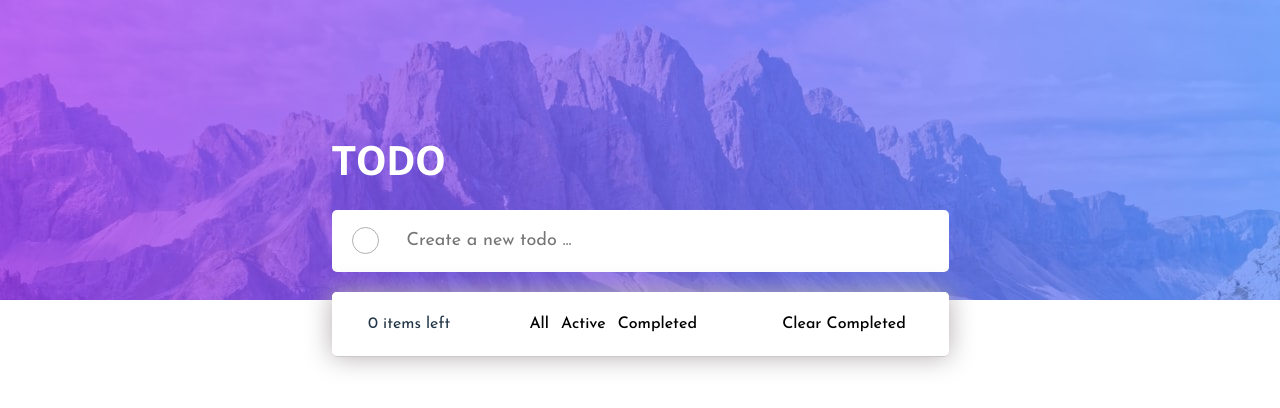
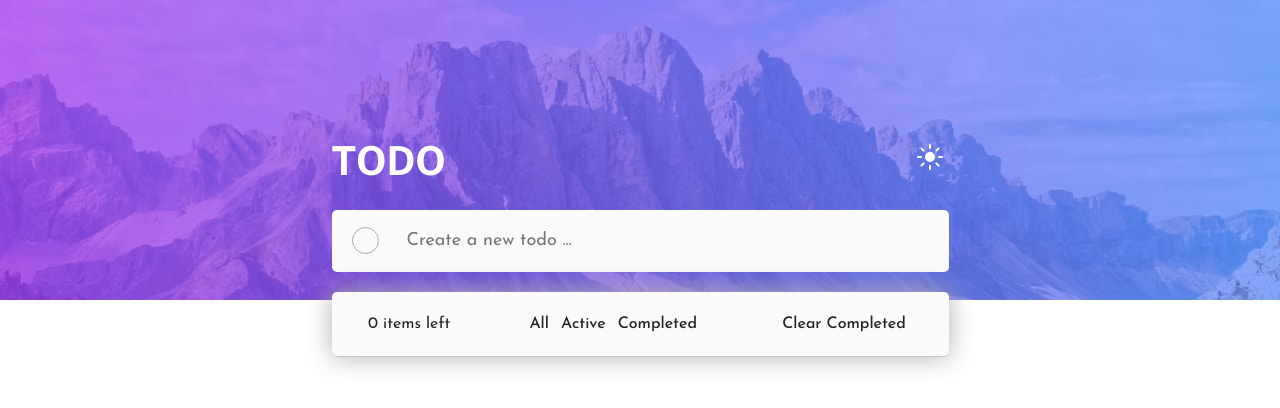
Before and after one commit to unachoza/FEM-Todo-App, a React (Vite) app: page / in a window 1280 px wide. Shown: the top 408 px of the page. Built offline with nearby package versions, Linux system fonts and the light colour scheme.

Commit message:
added light and dark theme

```diff
--- a/src/App.css
+++ b/src/App.css
@@ -5,8 +5,47 @@
 	text-align: center;
 	font-family: "Josefin Sans", serif;
 }
+:root {
+	--mobile-background-image: url("./assets/images/bg-mobile-light.jpg");
+	--desktop-background-image: url("./assets/images/bg-desktop-light.jpg");
+	/* COLORS */
+	/* color mode === hsl(hue, saturation, lightness) */
+	--bright-blue: hsl(220, 98%, 61%);
+	--Background-color: hsl(0, 0%, 98%);
+	--line-color: hsl(236, 33%, 92%);
+	--CompletedText-color: hsl(233, 11%, 84%);
+	--Text-color: hsl(220, 4%, 14%);
+	--TodoText-color: hsl(235, 19%, 35%);
+	--inputText-color: hsl(237, 14%, 26%);
+	--body-color: hsl(0, 0%, 100%);
+	--border-color: hsl(236, 33%, 92%);
+
+	--shadow: 35px 50px -15px hsla(237, 20%, 80%, 0.5);
+
+	transition: 0.2s;
+}
+
+[dark-theme="dark"] {
+	--mobile-background-image: url("./assets/images/bg-mobile-dark.jpg");
+	--desktop-background-image: url("./assets/images/bg-desktop-dark.jpg");
+	--bright-blue: hsl(220, 98%, 61%);
+	--Background-color: hsl(235, 21%, 11%);
+	--line-color: hsl(237, 14%, 26%);
+	--CompletedText-color: hsl(233, 14%, 35%);
+	--Text-color: hsl(234, 11%, 52%);
+	--TodoText-color: hsl(234, 39%, 85%);
+	--inputText-color: hsl(234, 39%, 85%);
+	--border-color: hsl(237, 14%, 26%);
+
+	--body-color: hsl(235, 24%, 19%);
+
+	--shadow: 35px 50px -15px hsla(0, 0%, 0%, 0.5);
+
+	transition: 0.2s;
+}
+
 body {
-	background: url("./assets/images/bg-desktop-light.jpg");
+	background: var(--desktop-background-image) var(--body-color);
 	background-repeat: no-repeat !important;
 	background-position: center !important;
 	background-position: top !important;
@@ -17,6 +56,14 @@ body {
 	align-items: flex-start;
 	flex-direction: column;
 	margin-top: 10vh;
+	color: var(--Text-color);
+}
+
+.header {
+	display: flex;
+	justify-content: space-between;
+	align-items: center;
+	width: 100%;
 }
 
 h1 {
@@ -31,7 +78,7 @@ h1 {
 	justify-content: space-around;
 	width: 100%;
 	padding: 20px 0px;
-	background: white;
+	background: --body-color;
 	z-index: 100;
 	border-radius: 5px;
 }
--- a/src/App.tsx
+++ b/src/App.tsx
@@ -3,6 +3,7 @@ import { v4 as uuidv4 } from "uuid";
 import Form from "./Components/Form/Form";
 import Card from "./Components/Card/Card";
 import Button from "./Components/Button/Button";
+import ToggleSetting from "./Components/ToggleSetting/ToggleSetting";
 import "./App.css";
 
 type Todo = {
@@ -78,7 +79,10 @@ function App() {
 	return (
 		<>
 			<div className="container">
-				<h1>TODO</h1>
+				<div className="header">
+					<h1>TODO</h1>
+					<ToggleSetting />
+				</div>
 				<Form handleSubmit={handleSubmit} handleChange={handleInputChange} input={input} />
 				<div className="list-container">
 					{displayTodos(filteredState)?.map((item) => {
--- a/src/Components/Button/Button.css
+++ b/src/Components/Button/Button.css
@@ -5,6 +5,7 @@ button {
 	font-weight: 500;
 	font-family: inherit;
 	cursor: pointer;
+	color: var(--Text-color);
 }
 button:hover {
 	transform: translateY(-1px);
@@ -13,7 +14,7 @@ button:hover {
 
 button:focus,
 button:focus-visible {
-	color: blue;
+	color: var(--bright-blue);
 }
 
 button:hover {
--- a/src/Components/Card/Card.css
+++ b/src/Components/Card/Card.css
@@ -3,7 +3,7 @@
 	display: flex;
 	flex-direction: column;
 	align-items: flex-start;
-	background-color: white;
+	background-color: var(--Background-color);
 	border-radius: 5px;
 	filter: drop-shadow(0px 0px 13px #b3adad);
 }
@@ -41,6 +41,8 @@
 	align-items: center;
 	justify-content: center;
 	border-radius: 50%;
+	fill: red;
+	color: red;
 	border: solid rgba(128, 128, 128, 0.625) 1px;
 }
 .checkbox span:hover {
--- a/src/Components/Form/Form.css
+++ b/src/Components/Form/Form.css
@@ -10,6 +10,7 @@ input {
 	padding-left: 75px;
 	font-size: 18px;
 	font-family: "Josefin Sans", serif;
+	background-color: var(--Background-color);
 }
 .input {
 	display: flex;
--- /dev/null
+++ b/src/Components/ToggleSetting/ToggleSetting.tsx
@@ -0,0 +1,34 @@
+import { useEffect, useState } from "react";
+import sun from "../../assets/images/icon-sun.svg";
+import moon from "../../assets/images/icon-moon.svg";
+import Button from "../Button/Button";
+
+type Theme = "light" | "dark";
+const ToggleSetting = () => {
+	const [theme, setTheme] = useState<Theme>(() => {
+		const localtheme = localStorage.getItem("THEME");
+		if (localtheme == null) return "light";
+		return JSON.parse(localtheme);
+	});
+
+	useEffect(() => {
+		document.body.setAttribute("dark-theme", theme);
+		localStorage.setItem("THEME", JSON.stringify(theme));
+	}, [theme]);
+
+	const toggleTheme = () => {
+		setTheme((prevState) => (prevState === "light" ? "dark" : "light"));
+	};
+
+	return (
+		<div>
+			{theme === "light" ? (
+				<Button onClick={toggleTheme} text={<img src={sun} alt="light mode" />} />
+			) : (
+				<Button onClick={toggleTheme} text={<img src={moon} alt="dark mode" />} />
+			)}
+		</div>
+	);
+};
+
+export default ToggleSetting;
--- a/src/index.css
+++ b/src/index.css
@@ -3,21 +3,10 @@
 	line-height: 1.5;
 	font-weight: 400;
 
-  background-color: #e5e3e3;
-
 	font-synthesis: none;
 	text-rendering: optimizeLegibility;
 	-webkit-font-smoothing: antialiased;
 	-moz-osx-font-smoothing: grayscale;
-}
-
-a {
-  font-weight: 500;
-  color: #646cff;
-  text-decoration: inherit;
-}
-a:hover {
-  color: #535bf2;
 }
 
 body {
@@ -31,18 +20,3 @@ h1 {
 	font-size: 3.2em;
 	line-height: 1.1;
 }
-
-
-
-@media (prefers-color-scheme: light) {
-  :root {
-    color: #213547;
-    background-color: #ffffff;
-  }
-  a:hover {
-    color: #747bff;
-  }
-  button {
-    background-color: #f9f9f9;
-  }
-}
```
Lines whose indentation alone changed are shown as unchanged.
